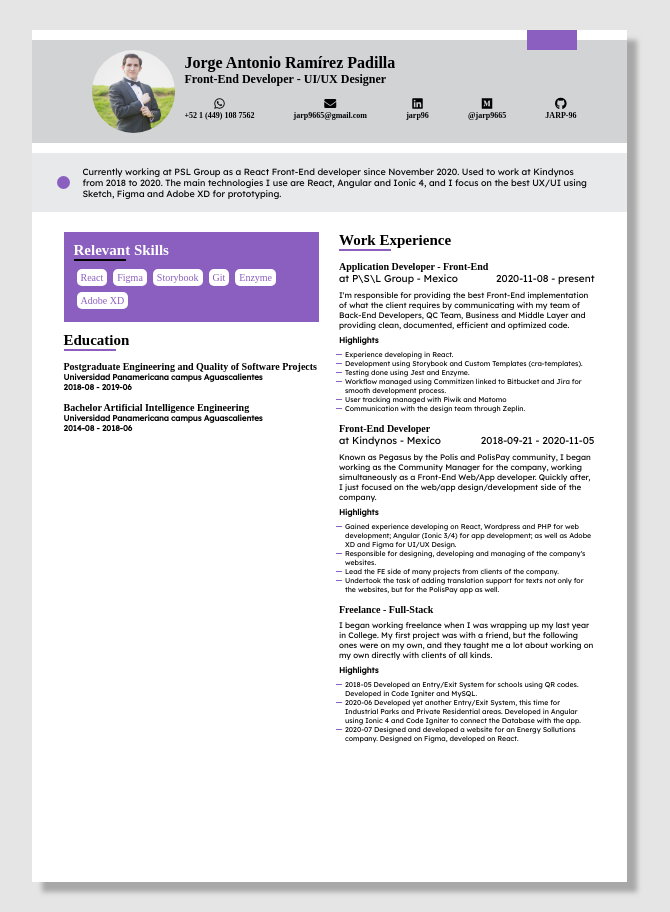
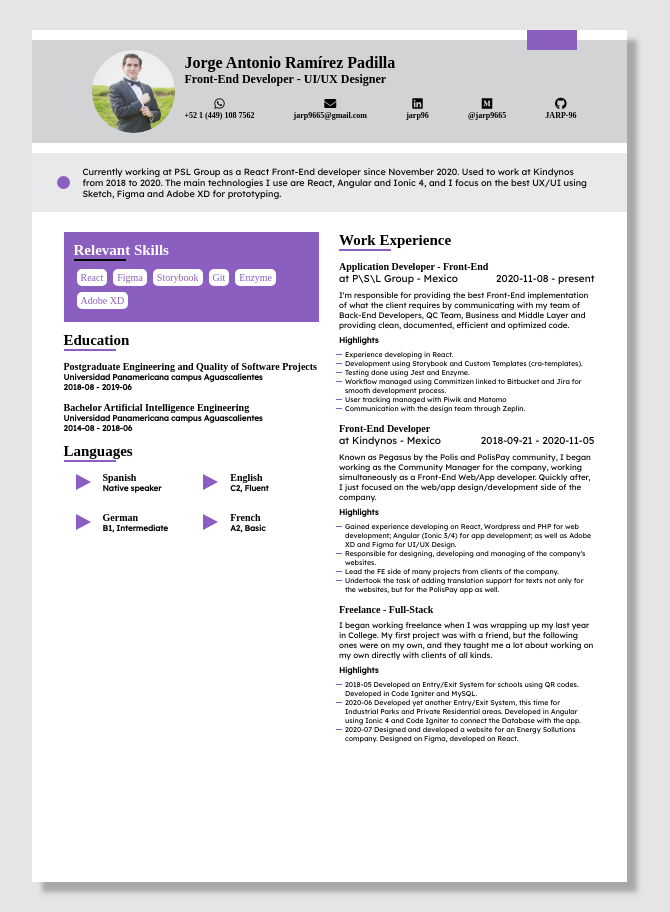
Before and after one commit to JARP-96/jarp-resume, a React app: page / in a window 1280 px wide. Shown: the whole page, without its empty margins (311-981 px from the left). Built offline with nearby package versions, Linux system fonts and the light colour scheme; a web font is replaced by a local one.

Commit message:
Added Languages section

```diff
--- a/public/index.html
+++ b/public/index.html
@@ -24,7 +24,7 @@
       work correctly both with client-side routing and a non-root public URL.
       Learn how to configure a non-root public URL by running `npm run build`.
     -->
-    <title>React App</title>
+    <title>Jorge Ramírez Resume</title>
   </head>
   <body>
     <noscript>You need to enable JavaScript to run this app.</noscript>
--- a/src/assets/json/en.json
+++ b/src/assets/json/en.json
@@ -161,15 +161,15 @@
     },
     {
       "language": "English",
-      "fluency": "C2"
+      "fluency": "C2, Fluent"
     },
     {
       "language": "German",
-      "fluency": "B1"
+      "fluency": "B1, Intermediate"
     },
     {
       "language": "French",
-      "fluency": "A2"
+      "fluency": "A2, Basic"
     }
   ]
 }
--- a/src/components/Bio.css
+++ b/src/components/Bio.css
@@ -9,7 +9,7 @@
     justify-content: center;
     align-items: center;
 }
-.circle {
+.marker-circle {
     height: 13px;
     width: 13px;
     border-radius: 100%;
--- a/src/components/Bio.js
+++ b/src/components/Bio.js
@@ -4,7 +4,7 @@ const Bio = ({ data }) => {
   return (
     <div className="bio">
       <div className="bio-circle">
-        <div className="circle" />
+        <div className="marker-circle" />
       </div>
       <div>
         <p className="bio-text">{data}</p>
--- a/src/components/Education.js
+++ b/src/components/Education.js
@@ -6,7 +6,6 @@ const Education = ({ data }) => {
     <div>
       <Title text="Education" />
       {data.map((education, i) => {
-        console.log(education);
         const { studyType, area, institution, startDate, endDate } = education;
         return (
           <div className="education-item" key={i}>
--- /dev/null
+++ b/src/components/Languages.css
@@ -0,0 +1,16 @@
+.languages-container {
+    display: grid;
+    grid-template-columns: 1fr 1fr;
+}
+.coso {
+    display: flex;
+    align-items: center;
+}
+.marker-triangle-right {
+	width: 0;
+	height: 0;
+	border-top: 8px solid transparent;
+	border-left: 15px solid #8B5FBF;
+	border-bottom: 8px solid transparent;
+    margin: 12px;
+}
--- /dev/null
+++ b/src/components/Languages.js
@@ -0,0 +1,27 @@
+import "./Languages.css";
+import Title from "./Title";
+
+const Languages = ({ data }) => {
+  console.log(data);
+  return (
+    <div>
+      <Title text="Languages" />
+      <div className="languages-container">
+        {data.map((items, i) => {
+          const { language, fluency } = items;
+          return (
+            <div className="coso" key={i}>
+              <div className="marker-triangle-right" />
+              <div>
+                <h5 className="language">{language}</h5>
+                <h6>{fluency}</h6>
+              </div>
+            </div>
+          );
+        })}
+      </div>
+    </div>
+  );
+};
+
+export default Languages;
--- a/src/modules/Main.css
+++ b/src/modules/Main.css
@@ -8,7 +8,8 @@
 }
 
 .main-columns {
-    display: grid;grid-template-columns: 6fr 6fr;
+    display: grid;
+    grid-template-columns: 6fr 6fr;
     gap: 20px;
     margin: 20px 32px;
 }
--- a/src/modules/Main.js
+++ b/src/modules/Main.js
@@ -5,9 +5,10 @@ import RelevantSkills from "../components/RelevantSkills";
 import en from "../assets/json/en.json";
 import WorkExperience from "../components/WorkExperience";
 import Education from "../components/Education";
+import Languages from "../components/Languages";
 
 const Main = () => {
-  const { basics, work, relevantSkills, education } = en;
+  const { basics, work, relevantSkills, education, languages } = en;
   return (
     <div className="main-container">
       <Header data={basics} />
@@ -16,6 +17,7 @@ const Main = () => {
         <div className="main-column">
           <RelevantSkills data={relevantSkills} />
           <Education data={education}/>
+          <Languages data={languages}/>
         </div>
         <div className="main-column">
           <WorkExperience data={work} />
```
